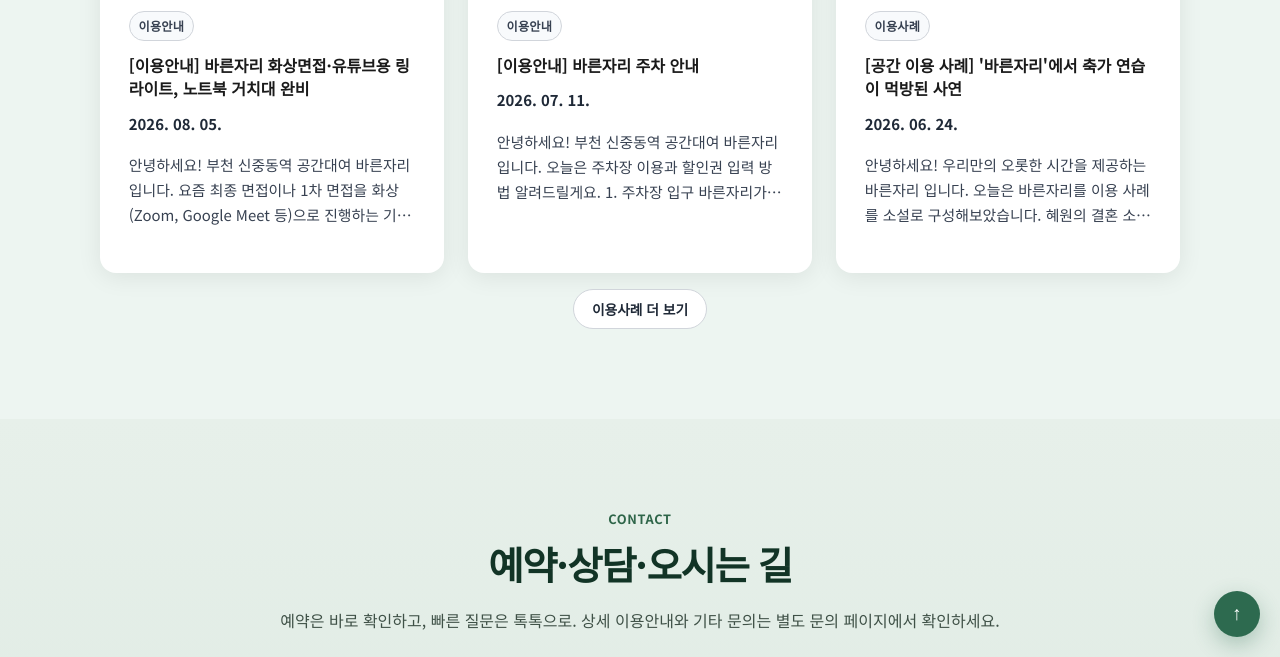
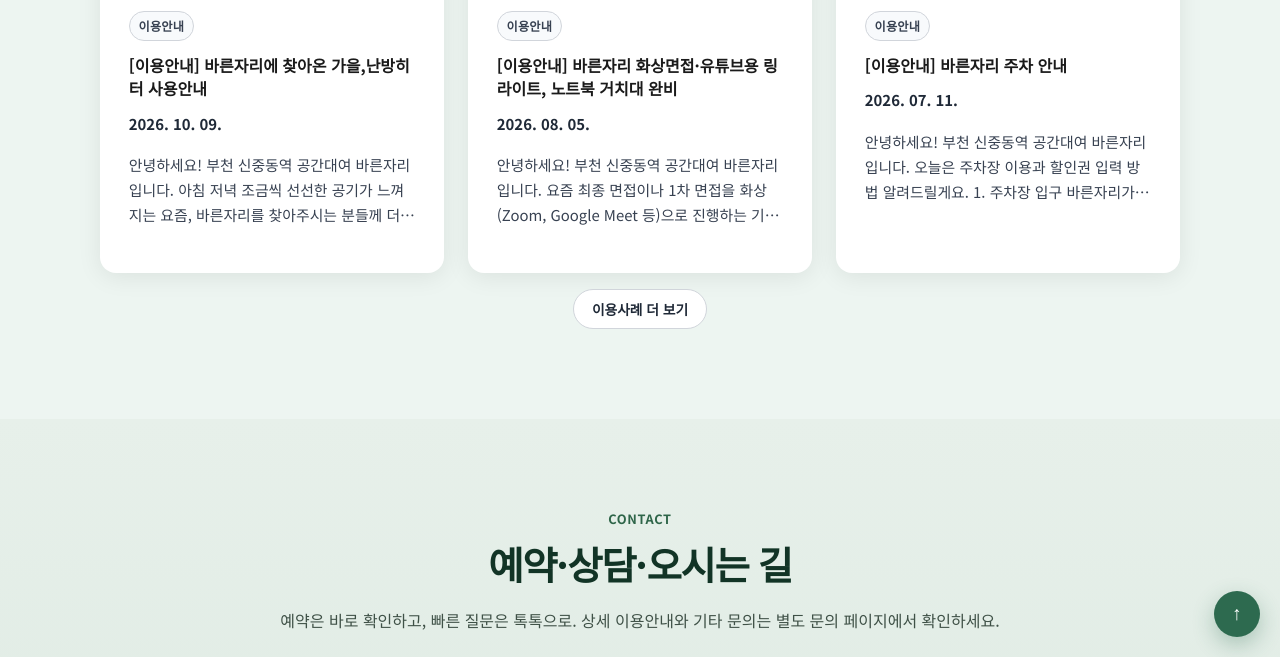
Before and after one commit to bareunspace/blog, a Jekyll site: the page built from index.html, in a window 1280 px wide and 900 px high, scrolled down 4788 px, cut to the strip 243-900 px from the top of the window. Built offline with Jekyll 4.4.1, drawn with Linux system fonts in a browser that asks for light colours; some of the changed lines change nothing that is shown.

Commit message:
fix: publish fresh Naver blog posts through hourly sync (#39)

```diff
--- a/_config.yml
+++ b/_config.yml
@@ -2,7 +2,7 @@
 description: "부천 신중동역 1분, 면접·스터디·미팅·상담·집중 업무와 개인시간을 위한 1~8인 프라이빗 공간대여."
 url: "https://bareunjari.com"
 baseurl: ""
-asset_version: 20261006-1
+asset_version: 20261009-1
 language: ko-KR
 og_locale: ko_KR
 og_image: https://bareunjari.com/images/main.webp
--- a/_data/naver_blog.yml
+++ b/_data/naver_blog.yml
@@ -1,6 +1,12 @@
 blog_name: 바른자리 네이버 블로그
 blog_url: https://blog.naver.com/bareunjari114
 posts:
+  - title: "[이용안내] 바른자리에 찾아온 가을,난방히터 사용안내"
+    url: https://blog.naver.com/bareunjari114/224436432733
+    date: 2026-10-09
+    category: 게시판
+    summary: "안녕하세요! 부천 신중동역 공간대여 바른자리입니다. 아침 저녁 조금씩 선선한 공기가 느껴지는 요즘, 바른자리를 찾아주시는 분들께 더 따뜻하고 감성적인 시간을 선물해 드리고자 공간을 소소하게 단장을 하였습니다. 1. 바른자리에 찾아온 가을 가을은 꽃들이 조용히 말을 거는 계절이라고도 하지요, 화려하지 않아도 천천히 자신의..."
+    image_url: "https://blogthumb.pstatic.net/MjAyNjEwMDlfMjkg/MDAxNzkxNTM0OTIzNTcy.QvSHni66lgSwd-D7fVKOU6QY04kAGM_vFS1xY3fwDw8g.woY9hwUoCDEoQy0qRegiOMKobQDnN5IhQt2MQTbi7qcg.JPEG/20261009_125400.jpg?type=s3"
   - title: "[이용안내] 바른자리 화상면접·유튜브용 링라이트, 노트북 거치대 완비"
     url: https://blog.naver.com/bareunjari114/224369362848
     date: 2026-08-05
--- /dev/null
+++ b/naver-blog.json
@@ -0,0 +1,6 @@
+---
+layout: null
+permalink: /naver-blog.json
+sitemap: false
+---
+{{ site.data.naver_blog.posts | jsonify }}
--- a/scripts/main.js
+++ b/scripts/main.js
@@ -2085,81 +2085,24 @@
       }
     };
 
-    const parseXmlItems = (xmlText) => {
-      const xml = new DOMParser().parseFromString(xmlText, 'text/xml');
-      const nodeList = Array.from(xml.querySelectorAll('item'));
-      return nodeList.map((item) => {
-        const description = item.querySelector('description')?.textContent || '';
-        const contentImage = extractImageFromHtml(description);
-        return {
-          title: item.querySelector('title')?.textContent?.trim() || '',
-          description,
-          link: item.querySelector('link')?.textContent?.trim() || '',
-          pubDate: item.querySelector('pubDate')?.textContent?.trim() || '',
-          imageUrl: contentImage
-            || item.querySelector('enclosure')?.getAttribute('url')?.trim()
-            || item.querySelector('media\\:thumbnail')?.getAttribute('url')?.trim()
-            || item.querySelector('media\\:content')?.getAttribute('url')?.trim()
-        };
-      });
-    };
-
-    const fetchRssItems = async (rssUrl) => {
-      const sources = [
-        {
-          type: 'rss2json',
-          url: `https://api.rss2json.com/v1/api.json?rss_url=${encodeURIComponent(rssUrl)}`
-        },
-        {
-          type: 'json-xml',
-          url: `https://api.allorigins.win/get?url=${encodeURIComponent(rssUrl)}`
-        }
-      ];
-
-      for (const source of sources) {
-        try {
-          const response = await fetchWithTimeout(source.url);
-          if (!response.ok) {
-            continue;
-          }
-
-          if (source.type === 'json-xml') {
-            const payload = await response.json();
-            const xmlText = payload?.contents || '';
-            if (!xmlText) {
-              continue;
-            }
-            const items = parseXmlItems(xmlText);
-            if (items.length > 0) {
-              return items;
-            }
-            continue;
-          }
-
-          const payload = await response.json();
-          const items = Array.isArray(payload?.items)
-            ? payload.items.map((item) => {
-                const description = item?.description || '';
-                const contentImage = extractImageFromHtml(description);
-                return {
-                  title: item?.title || '',
-                  description,
-                  link: item?.link || '',
-                  pubDate: item?.pubDate || '',
-                  imageUrl: contentImage || item?.thumbnail || item?.enclosure?.link || ''
-                };
-              })
-            : [];
-
-          if (items.length > 0) {
-            return items;
-          }
-        } catch (error) {
-          // Try the next source.
-        }
-      }
-
-      return [];
+    // The scheduled sync publishes this same-origin snapshot along with the page.
+    // Third-party RSS proxies can return a successful but stale response.
+    const fetchPublishedUseCaseItems = async () => {
+      const response = await fetchWithTimeout('/naver-blog.json');
+      if (!response.ok) {
+        throw new Error('Published blog data unavailable');
+      }
+      const payload = await response.json();
+      if (!Array.isArray(payload)) {
+        throw new Error('Invalid published blog data');
+      }
+      return payload.map((item) => ({
+        title: typeof item?.title === 'string' ? item.title : '',
+        description: typeof item?.summary === 'string' ? item.summary : '',
+        link: typeof item?.url === 'string' ? item.url : '',
+        pubDate: typeof item?.date === 'string' ? item.date : '',
+        imageUrl: typeof item?.image_url === 'string' ? item.image_url : ''
+      })).filter((item) => item.title && item.link);
     };
 
     const readEmbeddedUseCaseItems = () => {
@@ -2369,7 +2312,6 @@
         return;
       }
 
-      const rssUrl = 'https://rss.blog.naver.com/bareunjari114.xml';
       const USECASE_CACHE_KEY = 'bareunjari-usecases-cache-v6';
       const LEGACY_USECASE_CACHE_KEYS = ['bareunjari-usecases-cache-v1', 'bareunjari-usecases-cache-v2', 'bareunjari-usecases-cache-v3', 'bareunjari-usecases-cache-v4', 'bareunjari-usecases-cache-v5'];
       const USECASE_CACHE_TTL = 24 * 60 * 60 * 1000;
@@ -2453,7 +2395,7 @@
           rssStatus.hidden = false;
         }
 
-        const parsed = await fetchRssItems(rssUrl);
+        const parsed = await fetchPublishedUseCaseItems();
         if (parsed.length === 0) {
           throw new Error('RSS 데이터 없음');
         }
```
Also changed, not shown: .github/workflows/naver-blog-rss-sync.yml, .github/workflows/pages.yml, CHANGELOG.md, 1 other file.
